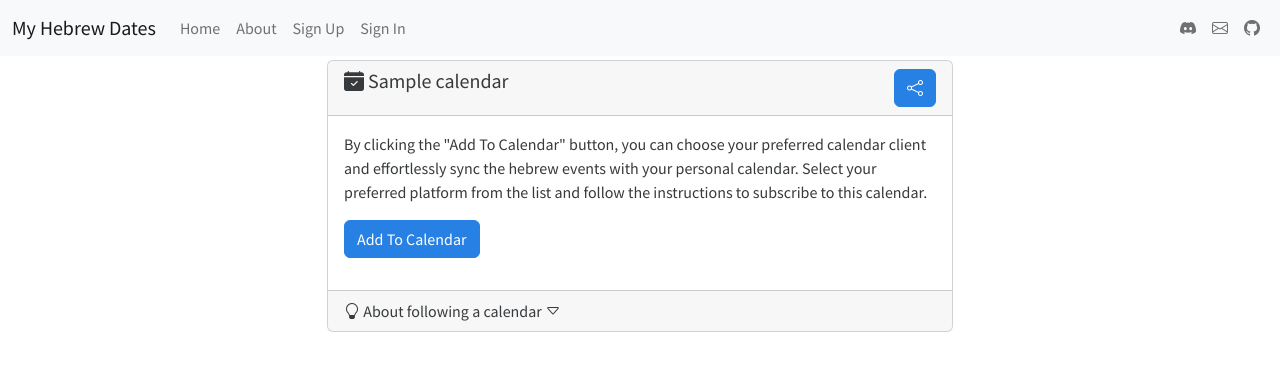
After one commit to abe-101/myHebrewDates, a Django app: page /calendars/00000000-0000-0000-0000-000000000001/ in a window 1280 px wide. The commit adds this page. Shown: the top 371 px of the page. Run offline with Django 4.2, Linux system fonts and the light colour scheme; tables that the repository leaves empty hold one stand-in row (values such as "Sample post"); parts of the project's set-up code (start-up, migrations or seed data) failed here and were passed over; some libraries are stand-ins or nearby versions.

Commit message:
add calendar share

```diff
--- a/my_hebrew_dates/hebcal/urls.py
+++ b/my_hebrew_dates/hebcal/urls.py
@@ -1,7 +1,14 @@
 from django.urls import path
 from django.views.generic import TemplateView
 
-from .views import CalendarCreateView, CalendarDeleteView, CalendarListView, CalendarUpdateView, calendar_file
+from .views import (
+    CalendarCreateView,
+    CalendarDeleteView,
+    CalendarListView,
+    CalendarShareView,
+    CalendarUpdateView,
+    calendar_file,
+)
 
 app_name = "hebcal"
 
@@ -10,7 +17,9 @@ urlpatterns = [
     path("<int:pk>/delete/", CalendarDeleteView.as_view(), name="calendar_delete"),
     path("new/", CalendarCreateView.as_view(), name="calendar_new"),
     path("", CalendarListView.as_view(), name="calendar_list"),
-    path("<uuid>.ical", calendar_file, name="calendar_file"),
+    path("<uuid>/", CalendarShareView.as_view(), name="calendar_share"),
+    path("<uuid>.ical", calendar_file, name="legacy_calendar_file"),
+    path("<uuid>.ics", calendar_file, name="calendar_file"),
     path(
         "instructions/",
         TemplateView.as_view(template_name="hebcal/instructions.html"),
--- a/my_hebrew_dates/hebcal/views.py
+++ b/my_hebrew_dates/hebcal/views.py
@@ -21,6 +21,26 @@ class CalendarListView(LoginRequiredMixin, ListView):
         # Retrieve the calendars belonging to the current user
         queryset = super().get_queryset()
         return queryset.filter(owner=self.request.user)
+
+    def get_context_data(self, **kwargs):
+        # Call the parent implementation to get the default context
+        context = super().get_context_data(**kwargs)
+        # Add the domain_name to the context
+        context["domain_name"] = Site.objects.get_current().domain
+
+        return context
+
+
+class CalendarShareView(DeleteView):
+    model = Calendar
+    template_name = "hebcal/calendar_share.html"
+    slug_field = "uuid"
+    slug_url_kwarg = "uuid"
+
+    def get_queryset(self):
+        # Retrieve the calendar by uuid
+        queryset = super().get_queryset()
+        return queryset.filter(uuid=self.kwargs["uuid"])
 
     def get_context_data(self, **kwargs):
         # Call the parent implementation to get the default context
@@ -110,7 +130,7 @@ def calendar_file(request, uuid):
     generate_ical(calendar)
     calendar_str: str = calendar.calendar_file_str
 
-    response = HttpResponse(calendar_str, content_type="application/octet-stream")
-    response["Content-Disposition"] = f'attachment; filename="{uuid}.ical"'
+    response = HttpResponse(calendar_str, content_type="text/calendar")
+    response["Content-Disposition"] = f'attachment; filename="{uuid}.ics"'
 
     return response
--- a/my_hebrew_dates/templates/base.html
+++ b/my_hebrew_dates/templates/base.html
@@ -13,7 +13,7 @@
 
     {% block css %}
     <!-- Latest compiled and minified Bootstrap CSS -->
-    <link rel="stylesheet" href="https://cdnjs.cloudflare.com/ajax/libs/bootstrap/5.2.3/css/bootstrap.min.css" integrity="sha512-SbiR/eusphKoMVVXysTKG/7VseWii+Y3FdHrt0EpKgpToZeemhqHeZeLWLhJutz/2ut2Vw1uQEj2MbRF+TVBUA==" crossorigin="anonymous" referrerpolicy="no-referrer" />
+    <link rel="stylesheet" href="https://cdn.jsdelivr.net/npm/bootstrap@5.3.0/dist/css/bootstrap.min.css" rel="stylesheet" integrity="sha384-9ndCyUaIbzAi2FUVXJi0CjmCapSmO7SnpJef0486qhLnuZ2cdeRhO02iuK6FUUVM" crossorigin="anonymous">
     <!-- Your stuff: Third-party CSS libraries go here -->
     <link rel="stylesheet" href="https://cdn.jsdelivr.net/npm/bootstrap-icons@1.10.5/font/bootstrap-icons.css">
 
@@ -26,7 +26,7 @@
     {# Placed at the top of the document so pages load faster with defer #}
     {% block javascript %}
       <!-- Bootstrap JS -->
-      <script defer src="https://cdnjs.cloudflare.com/ajax/libs/bootstrap/5.2.3/js/bootstrap.min.js" integrity="sha512-1/RvZTcCDEUjY/CypiMz+iqqtaoQfAITmNSJY17Myp4Ms5mdxPS5UV7iOfdZoxcGhzFbOm6sntTKJppjvuhg4g==" crossorigin="anonymous" referrerpolicy="no-referrer"></script>
+      <script src="https://cdn.jsdelivr.net/npm/bootstrap@5.3.0/dist/js/bootstrap.bundle.min.js" integrity="sha384-geWF76RCwLtnZ8qwWowPQNguL3RmwHVBC9FhGdlKrxdiJJigb/j/68SIy3Te4Bkz" crossorigin="anonymous"></script>
       <!-- Your stuff: Third-party javascript libraries go here -->
 
       <!-- place project specific Javascript in this file -->
--- /dev/null
+++ b/my_hebrew_dates/templates/hebcal/calendar_share.html
@@ -0,0 +1,54 @@
+{% extends "base.html" %}
+
+{% block title %}Add To Calendar{% endblock title %}
+
+{% block content %}
+<div class="container" style="max-width: 650px;">
+  <div class="card">
+    <div class="card-header d-flex justify-content-between">
+      <h5 class="card-title"><i class="bi bi-calendar-check-fill"></i> {{ calendar.name }}</h5>
+      <input hidden id="calendar_file_url{{calendar.id}}" value="{% url 'hebcal:calendar_share' calendar.uuid %}">
+      <button onclick="copyFileUrl({{calendar.id}})" class="btn btn-primary" type="button" title="Add this link to your calendar client">
+        <i class="bi bi-share"></i>
+      </button>
+
+    </div>
+    <div class="card-body">
+      <p>
+      By clicking the "Add To Calendar" button, you can choose your preferred calendar client and effortlessly sync the hebrew events with your personal calendar. Select your preferred platform from the list and follow the instructions to subscribe to this calendar.
+      </p>
+
+      <p>
+      <button class="btn btn-primary" type="button" data-bs-toggle="collapse" data-bs-target="#addToCalendar" aria-expanded="false" aria-controls="collapseExample">
+        Add To Calendar
+      </button>
+      </p>
+      <div class="collapse" id="addToCalendar">
+        <ul class="list-group mt-3">
+          <li class="list-group-item"><i class="bi bi-apple"></i> <a href="webcal://{{ domain_name }}{% url 'hebcal:calendar_file' calendar.uuid %}" class="link-secondary link-offset-2 link-underline-opacity-25 link-underline-opacity-100-hover">Apple</a></li>
+          <li class="list-group-item"><i class="bi bi-google"></i> <a href="https://calendar.google.com/calendar/r?cid=webcal%3A%2F%2F{{ domain_name }}{% url 'hebcal:calendar_file' calendar.uuid %}"class="link-secondary link-offset-2 link-underline-opacity-25 link-underline-opacity-100-hover">Google</a></li>
+          <li class="list-group-item"><i class="bi bi-microsoft"></i> <a href="https://outlook.office.com/calendar/0/addfromweb?url=https://{{ domain_name }}{% url 'hebcal:calendar_file' calendar.uuid %}"class="link-secondary link-offset-2 link-underline-opacity-25 link-underline-opacity-100-hover">Office 365</a></li>
+          <li class="list-group-item"><i class="bi bi-microsoft-teams"></i> <a href="https://outlook.live.com/calendar/0/addfromweb?url=https://{{ domain_name }}{% url 'hebcal:calendar_file' calendar.uuid %}"class="link-secondary link-offset-2 link-underline-opacity-25 link-underline-opacity-100-hover">Outlook.com</a></li>
+        </ul>
+      </div>
+    </div>
+    <div class="card-footer">
+      <a class="link-dark link-offset-2 link-underline link-underline-opacity-0 link-offset-3-hover link-underline-opacity-75-hover" data-bs-toggle="collapse" href="#collapseExample" role="button" aria-expanded="false" aria-controls="collapseExample">
+        <i class="bi bi-lightbulb"></i> About following a calendar
+      </a>
+      <span>
+        <i class="bi bi-caret-down"></i>
+      </span>
+      <div class="collapse" id="collapseExample">
+        When you subscribe to this calendar, all of the events in the calendar will appear on your own calendar. When the calendar owner creates new events, they'll automatically appear on your calendar. It's like magic. ⭐
+      </div>
+    </div>
+  </div>
+</div>
+
+<script>
+  (function () {
+    $('[data-toggle="tooltip"]').tooltip()
+  })
+</script>
+{% endblock content %}
--- a/my_hebrew_dates/templates/pages/home.html
+++ b/my_hebrew_dates/templates/pages/home.html
@@ -19,6 +19,9 @@
 </header>
 
 
+<a class="link-offset-2 link-offset-3-hover link-underline link-underline-opacity-0 link-underline-opacity-75-hover" href="#">
+  Underline opacity 0
+</a>
 <section class="py-5">
   <div class="container">
     <div class="row">
```
Also changed, not shown: my_hebrew_dates/templates/hebcal/calendar_list.html (+4 -6 lines).
